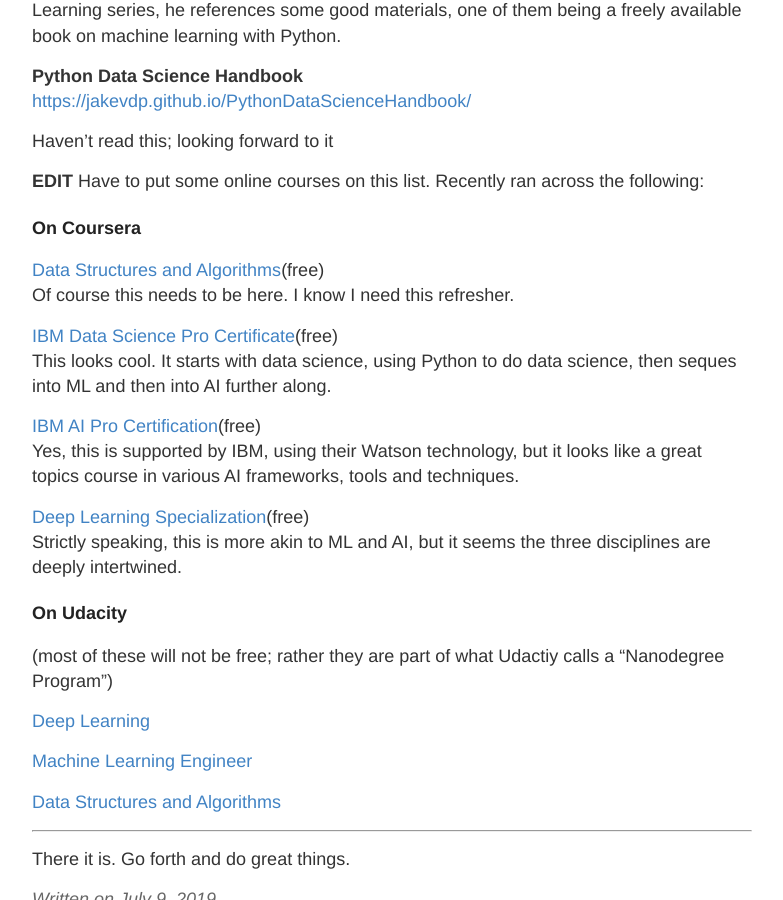
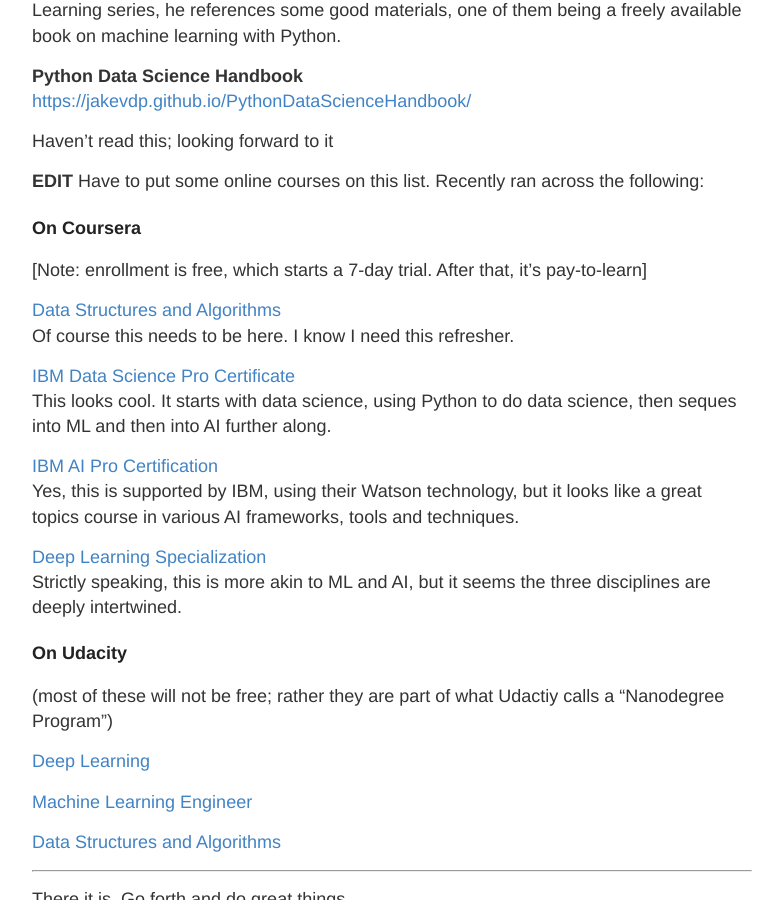
Before and after one commit to skregas/skregas.github.io, a Jekyll site: the page built from _posts/2019-07-09-Resources.md, in a window 1280 px wide and 900 px high, scrolled down 766 px. Shown: the whole window, without its empty margins (248-1031 px from the left). Built offline with Jekyll 4.4.1, drawn with Linux system fonts in a browser that asks for light colours.

Commit message:
Coursera is NOT free

```diff
--- a/_posts/2019-07-09-Resources.md
+++ b/_posts/2019-07-09-Resources.md
@@ -31,17 +31,18 @@
 **EDIT**
 Have to put some online courses on this list. Recently ran across the following:
 ##### On Coursera
+[Note: enrollment is free, which starts a 7-day trial. After that, it's pay-to-learn]
 
-[Data Structures and Algorithms](https://www.coursera.org/specializations/data-structures-algorithms)(free)<br>
+[Data Structures and Algorithms](https://www.coursera.org/specializations/data-structures-algorithms)<br>
 Of course this needs to be here. I know I need this refresher.
 
-[IBM Data Science Pro Certificate](https://www.coursera.org/professional-certificates/ibm-data-science)(free)<br>
+[IBM Data Science Pro Certificate](https://www.coursera.org/professional-certificates/ibm-data-science)<br>
 This looks cool. It starts with data science, using Python to do data science, then seques into ML and then into AI further along.<br>
 
-[IBM AI Pro Certification](https://www.coursera.org/professional-certificates/ibm-artificial-intelligence)(free)<br>
+[IBM AI Pro Certification](https://www.coursera.org/professional-certificates/ibm-artificial-intelligence)<br>
 Yes, this is supported by IBM, using their Watson technology, but it looks like a great topics course in various AI frameworks, tools and techniques.
 
-[Deep Learning Specialization](https://www.coursera.org/specializations/deep-learning)(free)<br>
+[Deep Learning Specialization](https://www.coursera.org/specializations/deep-learning)<br>
 Strictly speaking, this is more akin to ML and AI, but it seems the three disciplines are deeply intertwined.
 
 
```
